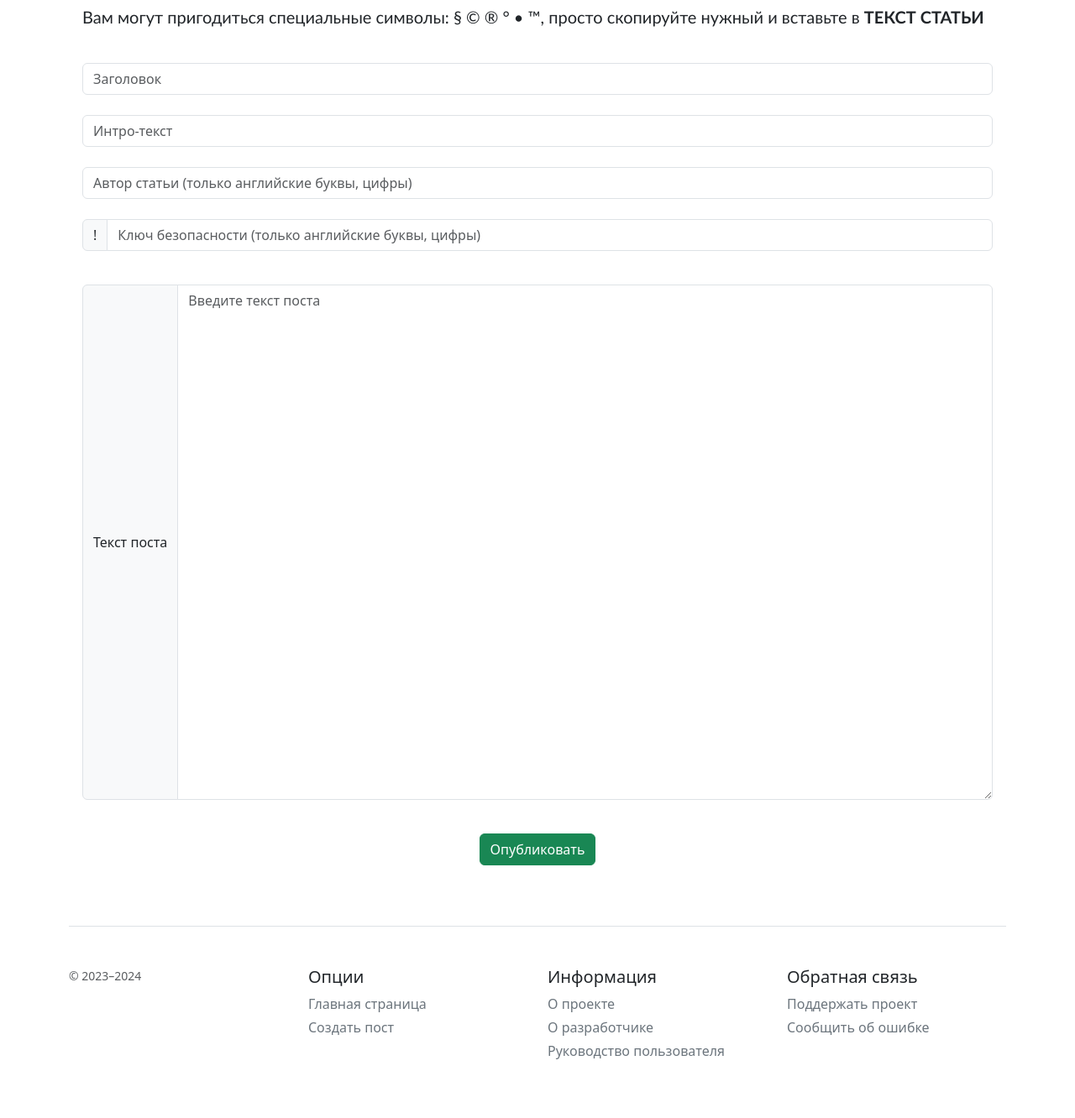
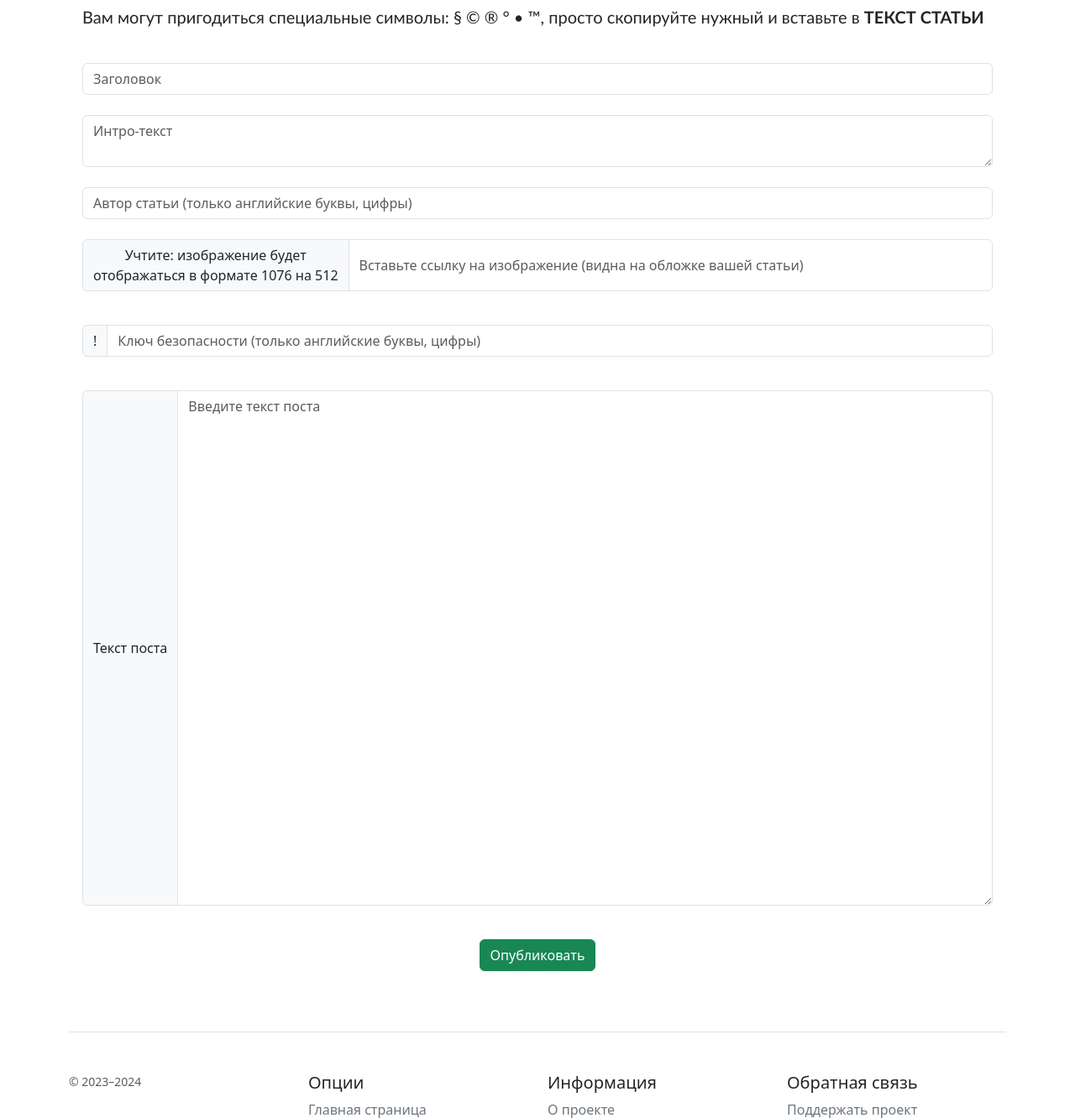
Before and after one commit to AlexanderUrchencoRu/Postirony, a Flask app: page /create in a window 1280 px wide. Shown: the part 208-1540 px from the top of the page at 84% size. Before the commit the page ends 1470 px from the top, so only its background shows below. Run offline with Flask 3, Linux system fonts and the light colour scheme; some libraries are stand-ins or nearby versions.

Commit message:
13.11.2023 (Images!)

```diff
--- a/app.py
+++ b/app.py
@@ -20,6 +20,7 @@ class Post(db.Model):
     id: Mapped[int] = mapped_column(Integer, primary_key=True)
     title: Mapped[str] = mapped_column(String, nullable=False)
     pretext: Mapped[str] = mapped_column(String, nullable=False)
+    img: Mapped[str] = mapped_column(String)
     text: Mapped[str] = mapped_column(Text, nullable=False)
     author: Mapped[str] = mapped_column(String, nullable=False)
     edit_key: Mapped[str] = mapped_column(String)
@@ -182,6 +183,7 @@ def post_editor(id, key):
             post_edit.pretext = request.form['pretext']
             post_edit.author = request.form['author']
             post_edit.text = request.form['text']
+            post_edit.img = request.form['img']
             try:
                 db.session.commit()
                 return render_template('successfully-edit.html', post=post_edit)
@@ -199,10 +201,11 @@ def create():
         title = request.form['title']
         pretext = request.form['pretext']
         author = request.form['author']
+        img = request.form['img']
         edit_key = request.form['edit_key']
         text = request.form['text']
 
-        post_create = Post(title=title, pretext=pretext, author=author, edit_key=edit_key, text=text)
+        post_create = Post(title=title, pretext=pretext, author=author, img=img, edit_key=edit_key, text=text)
         try:
             db.session.add(post_create)
             db.session.commit()
--- a/templates/authors-post.html
+++ b/templates/authors-post.html
@@ -15,7 +15,9 @@
             <div class="card-body">
                 <h1 class="card-title pricing-card-title">{{ i.title }}</h1>
                 <ul class="list-unstyled mt-3 mb-4">
-                <li>{{ i.pretext }}</li>
+                  <li><img width="1076" height="512" src="{{ i.img }}"></li>
+                  <br>
+                  <li>{{ i.pretext }}</li>
                 </ul>
                 <a href="/posts/{{ i.id }}" class="btn btn-warning">Посмотреть пост</a>
             </div>
--- a/templates/create.html
+++ b/templates/create.html
@@ -10,9 +10,14 @@
         <br>
         <input placeholder="Заголовок" type="text" class="form-control" name="title" id="title">
         <br>
-        <input placeholder="Интро-текст" type="text" class="form-control" name="pretext" id="pretext">
+        <textarea placeholder="Интро-текст" type="text" class="form-control" name="pretext" id="pretext"></textarea>
         <br>
         <input placeholder="Автор статьи (только английские буквы, цифры)" type="text" class="form-control" name="author" id="author">
+        <br>
+        <div class="input-group mb-3">
+            <span class="input-group-text" id="basic-addon1">Учтите: изображение будет<br>отображаться в формате 1076 на 512</span>
+            <input placeholder="Вставьте ссылку на изображение (видна на обложке вашей статьи)" type="text" class="form-control" name="img" id="img">
+        </div>
         <br>
         <div class="input-group mb-3">
             <span class="input-group-text" id="basic-addon1">!</span>
--- a/templates/editor.html
+++ b/templates/editor.html
@@ -14,6 +14,8 @@
         <br>
         <input placeholder="Автор поста" type="text" class="form-control" name="author" id="author" value="{{ post_edit.author }}">
         <br>
+        <input placeholder="Изображение" type="text" class="form-control" name="img" id="img" value="{{ post_edit.img }}">
+        <br>
         <div class="input-group mb-3">
             <span class="input-group-text">Текст поста</span>
             <textarea rows="50" class="form-control" aria-label="Текст поста" name="text" id="text">{{ post_edit.text }}</textarea>
--- a/templates/index.html
+++ b/templates/index.html
@@ -22,6 +22,8 @@
             <div class="card-body">
               <h1 class="card-title pricing-card-title">{{ i.title }}</h1>
               <ul class="list-unstyled mt-3 mb-4">
+                <li><img width="1076" height="512" src="{{ i.img }}"></li>
+                <br>
                 <li>{{ i.pretext }}</li>
               </ul>
               <a href="/posts/{{ i.id }}" class="btn btn-warning">Посмотреть пост</a>
--- a/templates/pname.html
+++ b/templates/pname.html
@@ -15,7 +15,9 @@
             <div class="card-body">
                 <h1 class="card-title pricing-card-title">{{ i.title }}</h1>
                 <ul class="list-unstyled mt-3 mb-4">
-                <li>{{ i.pretext }}</li>
+                  <li><img width="1076" height="512" src="{{ i.img }}"></li>
+                  <br>
+                  <li>{{ i.pretext }}</li>
                 </ul>
                 <a href="/posts/{{ i.id }}" class="btn btn-warning">Посмотреть пост</a>
             </div>
--- a/templates/successfully-create.html
+++ b/templates/successfully-create.html
@@ -5,7 +5,7 @@
 {% block body %}
 <div class="pricing-header p-3 pb-md-4 mx-auto text-center">
     <h1 class="display-4 fw-normal text-body-emphasis">Пост успешно создан!</h1>
-    <p class="fs-5 text-body-secondary">Пост успешно создан. Его номер: <b>{{ post.id }}</b></p>
+    <p class="fs-5 text-body-secondary">Пост успешно создан. Ссылка: <b><a href="/posts/{{ post.id }}">/posts/{{ post.id }}</a></b></p>
     <a href="/posts/{{ post.id }}" class="btn btn-warning">Посмотреть пост</a>
 </div>
 {% endblock body %}
```
Also changed, not shown: templates/posts.html (+10 -2 lines), instance/posts.db.
